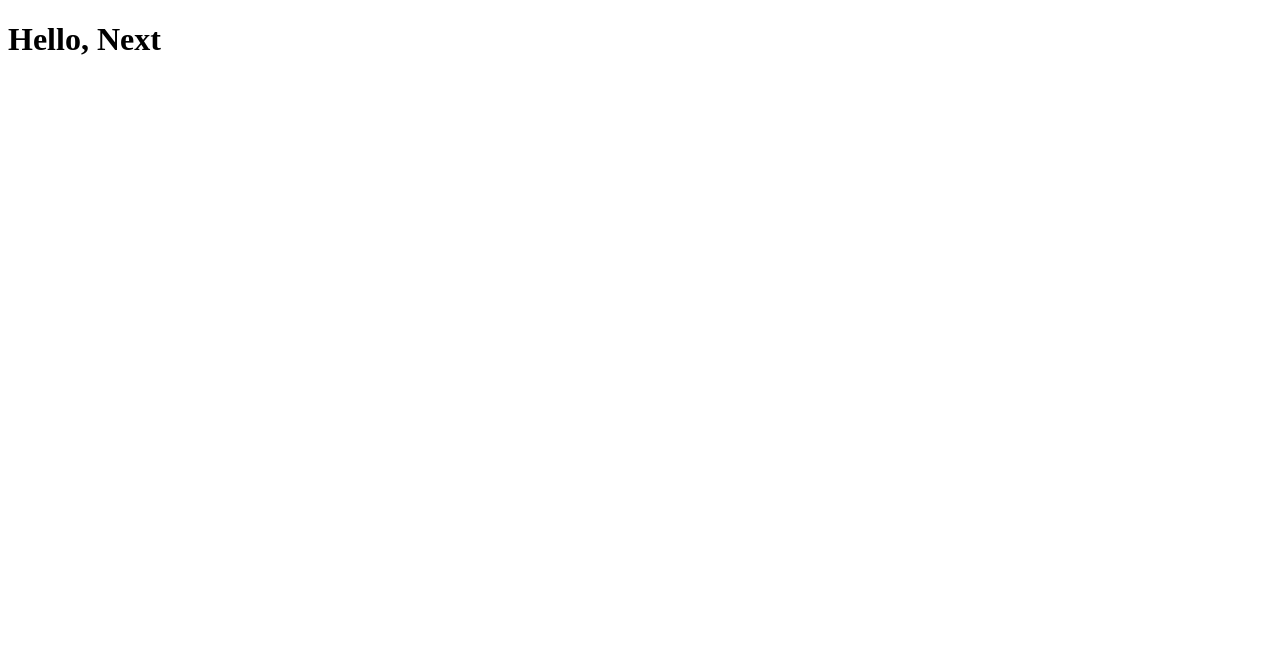
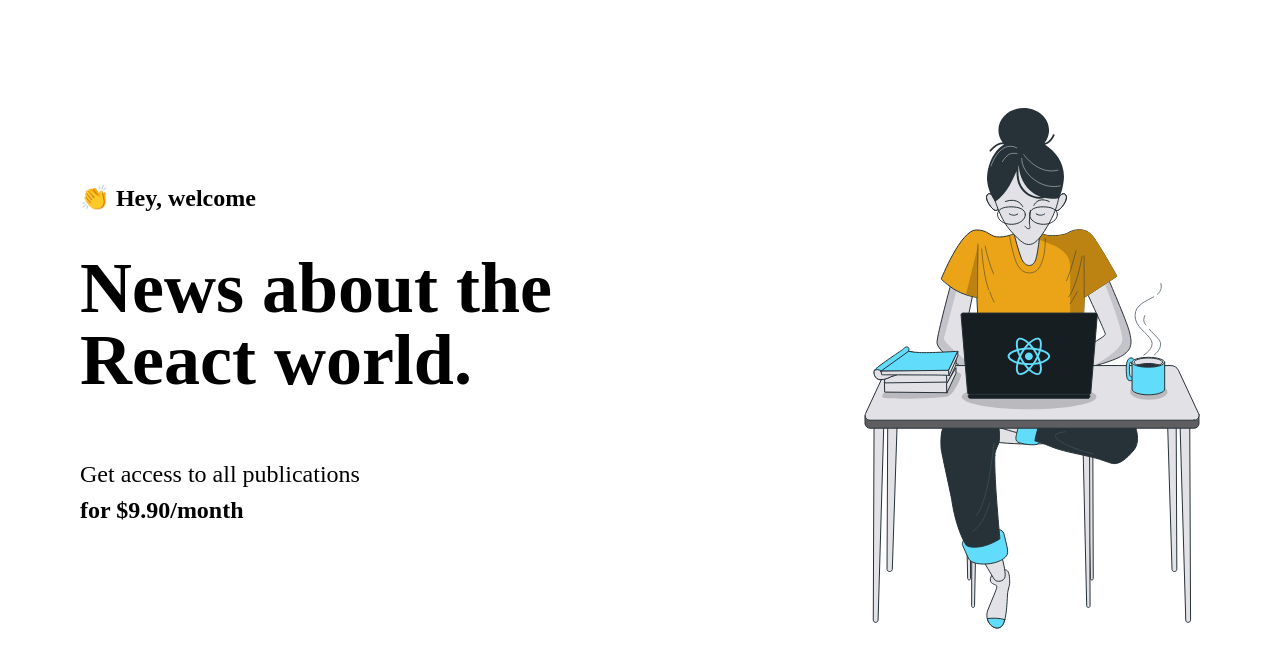
Before and after one commit to jonathanpauluze/ignews, a Next.js app: page / in a window 1280 px wide. Shown: the top 668 px of the page. Built offline with nearby package versions, Linux system fonts and the light colour scheme.

Commit message:
feat: add Home page content & styles

```diff
--- /dev/null
+++ b/src/pages/home.module.scss
@@ -0,0 +1,42 @@
+.contentContainer {
+  display: flex;
+  justify-content: space-between;
+  align-items: center;
+
+  width: 100%;
+  max-width: 1120px;
+  height: calc(100vh - 5rem);
+  margin: 0 auto;
+  padding: 0 2rem;
+}
+
+.hero {
+  max-width: 600px;
+
+  > span {
+    font-size: 1.5rem;
+    font-weight: bold;
+  }
+
+  h1 {
+    margin-top: 2.5rem;
+    font-size: 4.5rem;
+    font-weight: 900;
+    line-height: 4.5rem;
+
+    span {
+      color: var(--cyan-500);
+    }
+  }
+
+  p {
+    margin-top: 1.5rem;
+    font-size: 1.5rem;
+    line-height: 2.25rem;
+
+    span {
+      color: var(--cyan-500);
+      font-weight: bold;
+    }
+  }
+}
--- a/src/pages/index.tsx
+++ b/src/pages/index.tsx
@@ -1,12 +1,26 @@
 import Head from 'next/head';
+
+import styles from './home.module.scss';
 
 export default function Home() {
   return (
     <>
       <Head>
-        <title>Início | ig.news</title>
+        <title>Home | ig.news</title>
       </Head>
-      <h1>Hello, Next</h1>
+
+      <main className={styles.contentContainer}>
+        <section className={styles.hero}>
+          <span>👏 Hey, welcome</span>
+          <h1>News about the <span>React</span> world.</h1>
+          <p>
+            Get access to all publications <br />
+            <span>for $9.90/month</span>
+          </p>
+        </section>
+
+        <img src="/images/avatar.svg" alt="girl coding" />
+      </main>
     </>
   )
 }
```
